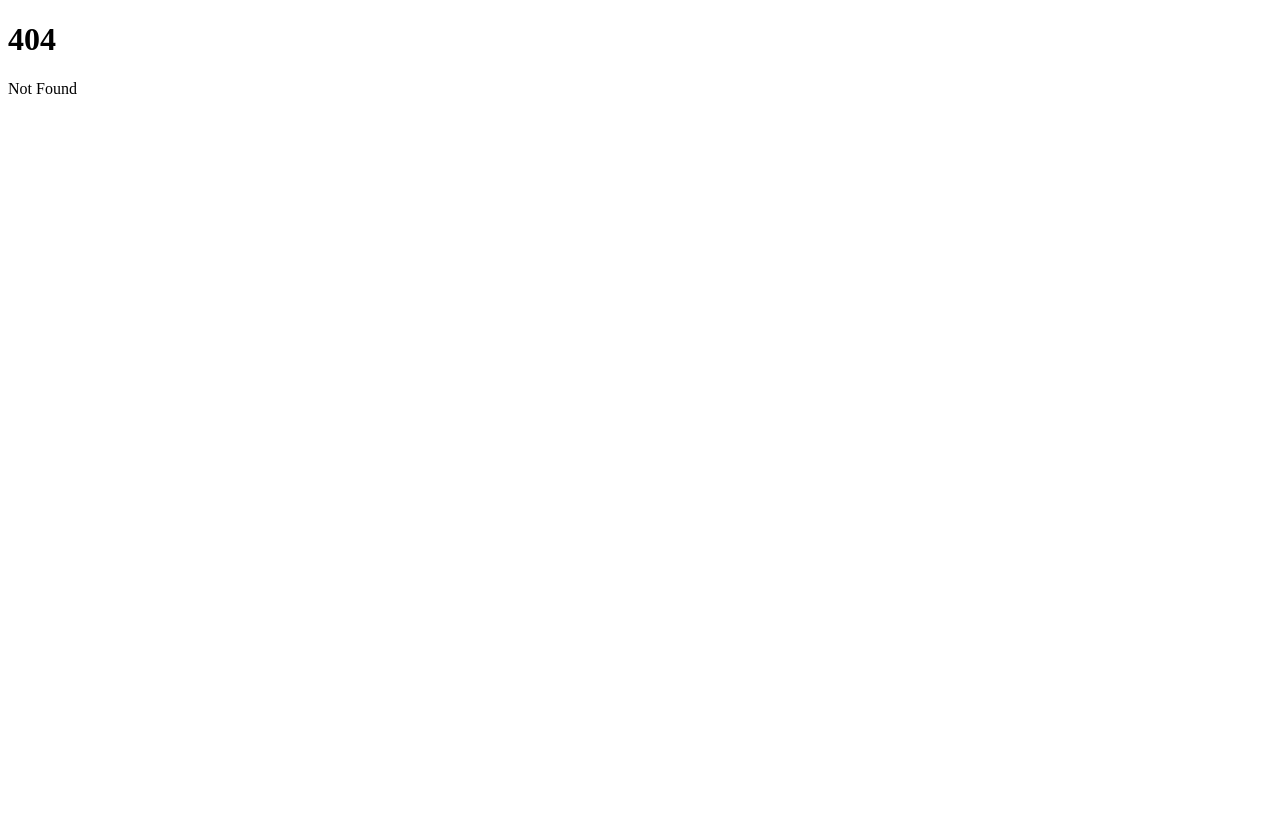
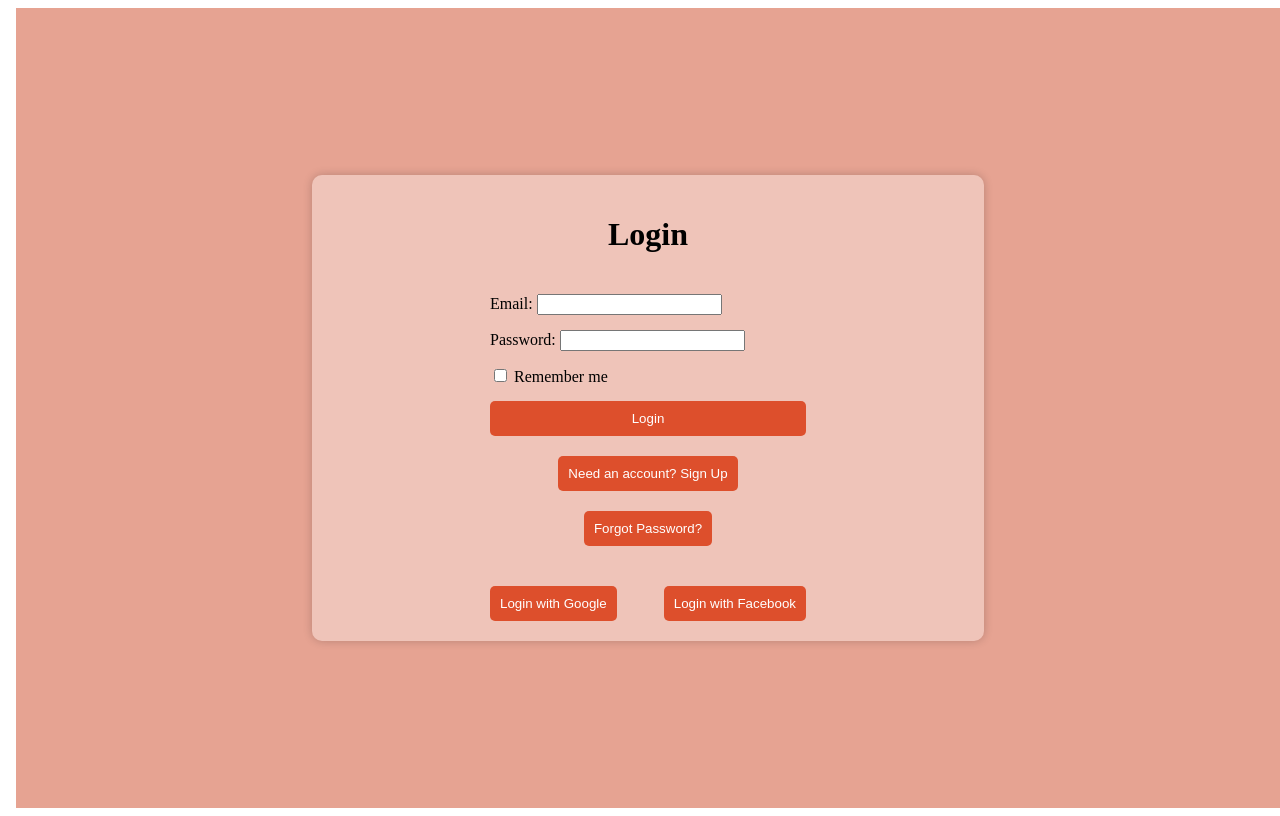
Before and after one commit to JezzyOweTwo/Project_Diet_App, a SvelteKit app: page /login in a window 1280 px wide. Before the commit this address had no page. Built offline with nearby package versions, Linux system fonts and the light colour scheme.

Commit message:
created login page

```diff
--- /dev/null
+++ b/src/routes/(website)/login/+page.svelte
@@ -0,0 +1,203 @@
+<script lang="ts">
+    import { onMount } from 'svelte';
+
+    let isLogin: boolean = true;
+    let email: string = '';
+    let password: string = '';
+    let confirmPassword: string = '';
+    let name: string = '';
+    let rememberMe: boolean = false;
+    let errorMessage: string = '';
+
+    let passwordStrength: number = 0;
+
+    function toggleForm(): void {
+      isLogin = !isLogin;
+      resetForm();
+    }
+
+    function resetForm(): void {
+      email = '';
+      password = '';
+      confirmPassword = '';
+      name = '';
+      rememberMe = false;
+      errorMessage = '';
+    }
+
+    function validateEmail(email: string): boolean {
+      const re: RegExp = /^[^\s@]+@[^\s@]+\.[^\s@]+$/;
+      return re.test(email);
+    }
+
+    function checkPasswordStrength(password: string): void {
+      passwordStrength = password.length > 8 ?
+        (password.match(/[A-Z]/) && password.match(/[0-9]/) && password.match(/[^A-Za-z0-9]/) ? 3 : 2)
+        : (password.length > 5 ? 1 : 0);
+    }
+
+    function handleSubmit(): void {
+      if (!validateEmail(email)) {
+        errorMessage = 'Please enter a valid email address.';
+        return;
+      }
+
+      if (password.length < 8) {
+        errorMessage = 'Password must be at least 8 characters long.';
+        return;
+      }
+
+      if (!isLogin && password !== confirmPassword) {
+        errorMessage = 'Passwords do not match.';
+        return;
+      }
+
+      console.log(isLogin ? 'Logging in...' : 'Signing up...', { email, password, name, rememberMe });
+
+      resetForm();
+    }
+
+    function handleForgotPassword(): void {
+      console.log('Forgot password for:', email);
+    }
+
+    function handleSocialLogin(provider: string): void {
+      console.log('Social login with:', provider);
+    }
+
+    onMount(() => {
+      // Any initialization code can go here
+    });
+  </script>
+  <body>
+    <main>
+        <h1>{isLogin ? 'Login' : 'Sign Up'}</h1>
+
+        <form on:submit|preventDefault={handleSubmit}>
+          <div>
+            <label for="email">Email:</label>
+            <input type="email" id="email" bind:value={email} required>
+          </div>
+
+          <div>
+            <label for="password">Password:</label>
+            <input type="password" id="password" bind:value={password} on:input={() => checkPasswordStrength(password)} required>
+            {#if !isLogin}
+              <div class="password-strength">
+                Password strength:
+                <span class="strength-{passwordStrength}">
+                  {passwordStrength === 0 ? 'Weak' : passwordStrength === 1 ? 'Medium' : passwordStrength === 2 ? 'Strong' : 'Very Strong'}
+                </span>
+              </div>
+            {/if}
+          </div>
+
+          {#if !isLogin}
+            <div>
+              <label for="confirmPassword">Confirm Password:</label>
+              <input type="password" id="confirmPassword" bind:value={confirmPassword} required>
+            </div>
+
+            <div>
+              <label for="name">Name (optional):</label>
+              <input type="text" id="name" bind:value={name}>
+            </div>
+          {/if}
+
+          {#if isLogin}
+            <div>
+              <input type="checkbox" id="rememberMe" bind:checked={rememberMe}>
+              <label for="rememberMe">Remember me</label>
+            </div>
+          {/if}
+
+          {#if errorMessage}
+            <div class="error">{errorMessage}</div>
+          {/if}
+
+          <button type="submit">{isLogin ? 'Login' : 'Sign Up'}</button>
+        </form>
+
+        <div>
+          <button on:click={toggleForm}>
+            {isLogin ? 'Need an account? Sign Up' : 'Already have an account? Login'}
+          </button>
+        </div>
+
+        {#if isLogin}
+          <div>
+            <button on:click={handleForgotPassword}>Forgot Password?</button>
+          </div>
+        {/if}
+
+        <div class="social-login">
+          <button on:click={() => handleSocialLogin('google')}>Login with Google</button>
+          <button on:click={() => handleSocialLogin('facebook')}>Login with Facebook</button>
+        </div>
+      </main>
+  </body>
+
+
+  <style>
+    body {
+        background-color: rgb(230, 163, 146);
+        width: 100%;
+        height: 100vh;
+        display: flex;
+        justify-content: center;
+        align-items: center
+    }
+
+    main {
+      background-color: rgba(255, 255, 255, 0.356);
+      width: 50%;
+      padding: 20px;
+      border-radius: 10px;
+      box-shadow: 0 0 10px rgba(0, 0, 0, 0.2);
+      display: flex;
+      flex-direction: column;
+      align-items: center;
+      justify-content: center;
+      gap: 20px;
+    }
+
+    form {
+      display: flex;
+      flex-direction: column;
+      gap: 15px;
+      width: 50%;
+    }
+
+    .error {
+      color: red;
+    }
+
+    .password-strength {
+      font-size: 0.8em;
+    }
+
+    .strength-0 { color: red; }
+    .strength-1 { color: orange; }
+    .strength-2 { color: yellow; }
+    .strength-3 { color: green; }
+
+    .social-login {
+      width: 50%;
+      margin-top: 20px;
+      display: flex;
+      justify-content: space-between;
+    }
+
+    button {
+      padding: 10px;
+      border-radius: 5px;
+      background-color: rgb(221, 79, 44);
+      color: white;
+      border: none;
+    }
+
+    button:hover {
+      cursor: pointer;
+      background-color: rgb(231, 98, 70);
+    }
+  </style>
--- a/src/routes/+page.svelte
+++ b/src/routes/+page.svelte
@@ -5,7 +5,7 @@
 
 </p>
 
-<button on:click={run}>Press me bitch ass nigga!</button>
+<button on:click={run}>Press me bitch ass nigga bruh!</button>
 
 <script>
 	async function run() {
```
